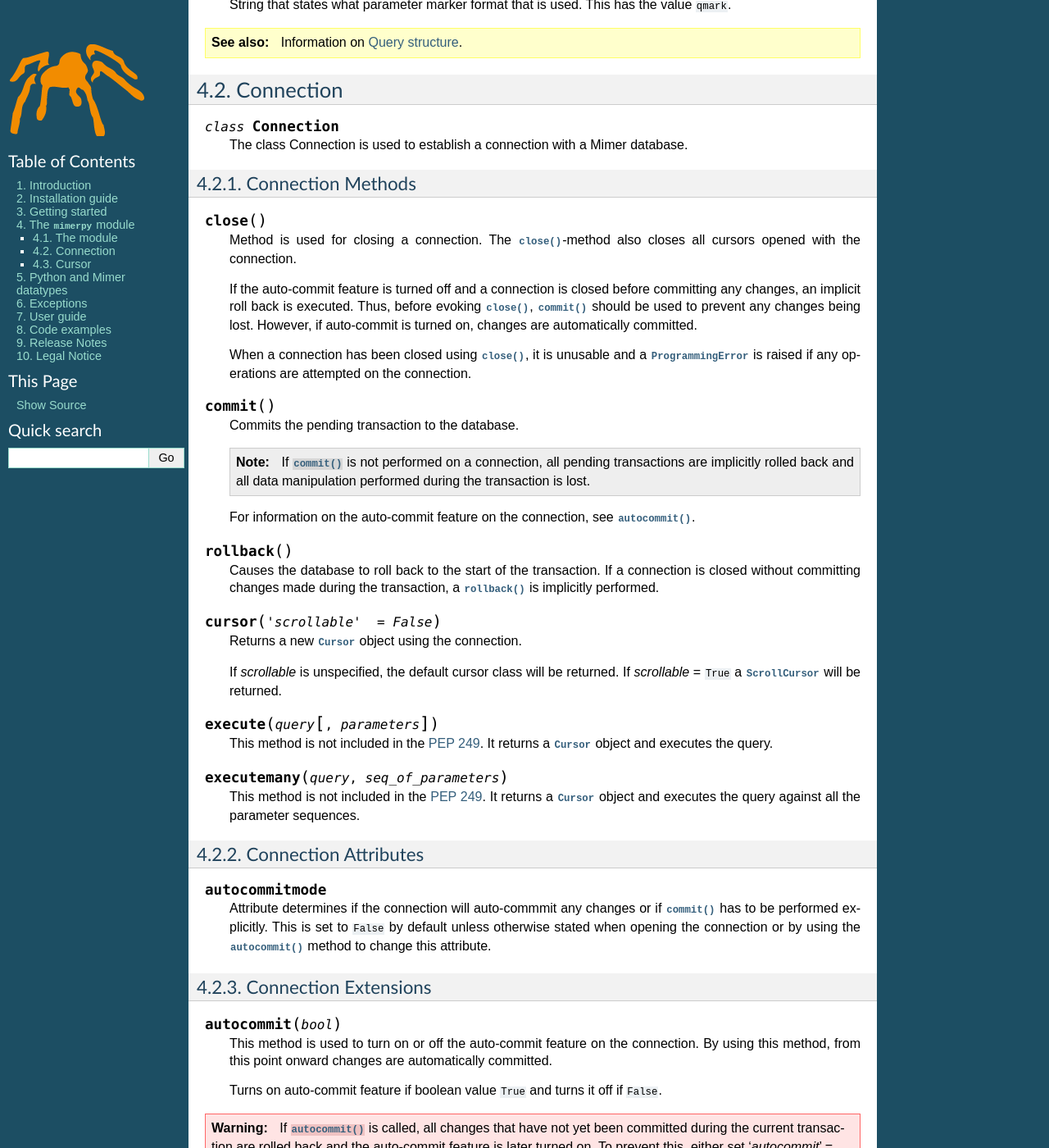
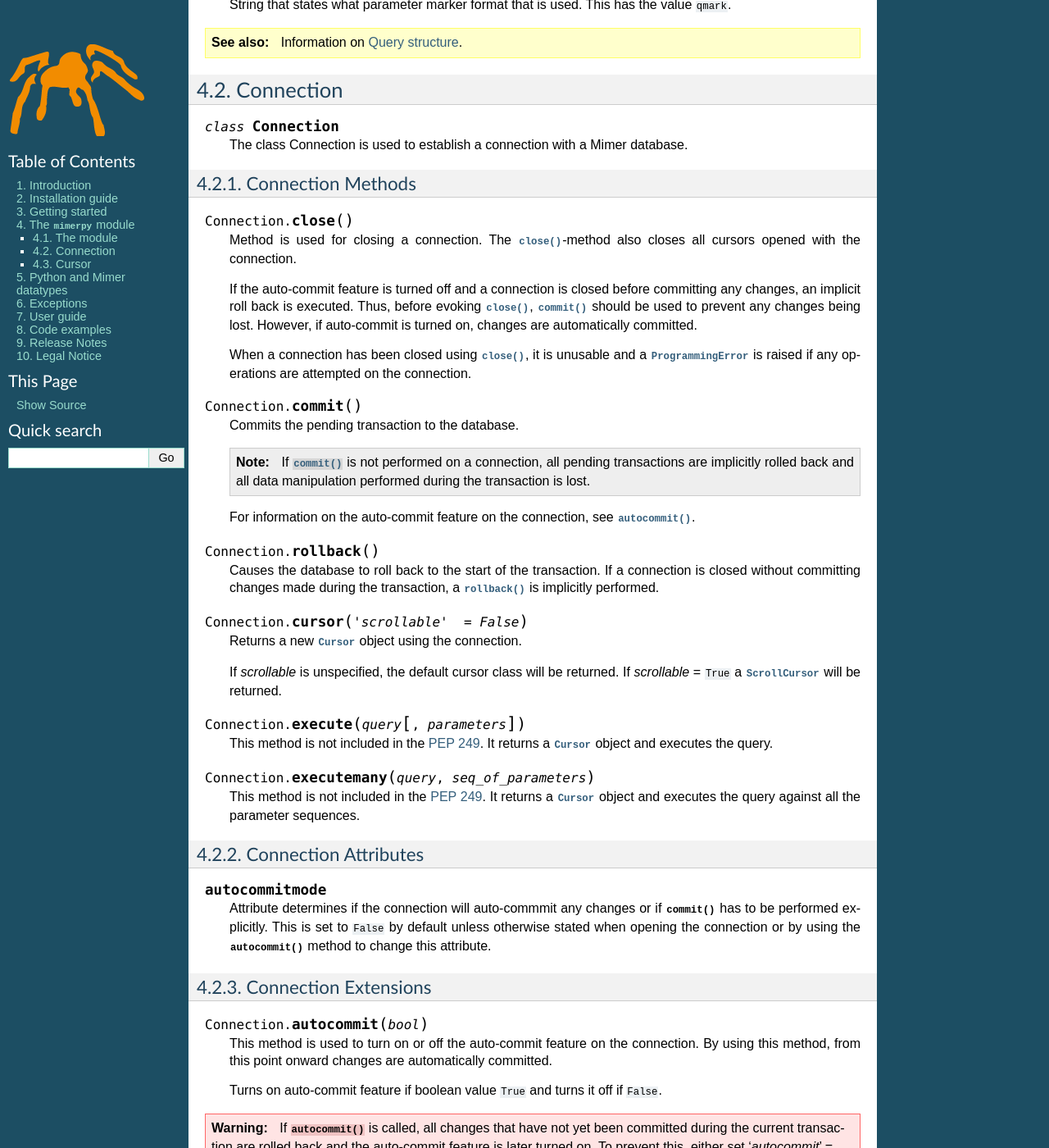
Before and after one commit to mimersql/MimerPy, a Sphinx documentation site: the page built from doc/mimerpy.rst, in a window 1280 px wide and 1400 px high, scrolled down 998 px. Shown: the whole window at 82% size. Built offline with Sphinx 7.4.7, drawn with Linux system fonts in a browser that asks for light colours; some of the changed text lies outside the part shown.

Commit message:
Fixed some more warnings when building Sphinx

```diff
--- a/doc/mimerpy.rst
+++ b/doc/mimerpy.rst
@@ -80,7 +80,7 @@ Connection
 Connection Methods
 --------------------------------------
 
-.. method:: close()
+.. method:: Connection.close()
 
   Method is used for closing a connection. The :meth:`~close`-method
   also closes all cursors opened with the connection.
@@ -95,7 +95,7 @@ Connection Methods
   unusable and a :exc:`~ProgrammingError` is raised if any operations
   are attempted on the connection.
 
-.. method:: commit()
+.. method:: Connection.commit()
 
   Commits the pending transaction to the database.
 
@@ -106,13 +106,13 @@ Connection Methods
   For information on the auto-commit feature on the connection, see
   :meth:`~autocommit`.
 
-.. method:: rollback()
+.. method:: Connection.rollback()
 
   Causes the database to roll back to the start of the transaction.
   If a connection is closed without committing changes made during
   the transaction, a :meth:`rollback` is implicitly performed.
 
-.. method:: cursor('scrollable'  = False)
+.. method:: Connection.cursor('scrollable'  = False)
 
   Returns a new :class:`~Cursor` object using the connection.
 
@@ -120,12 +120,12 @@ Connection Methods
   returned. If *scrollable* = ``True`` a :class:`ScrollCursor` will be
   returned.
 
-.. method:: execute(query, [,parameters])
+.. method:: Connection.execute(query, [,parameters])
 
   This method is not included in the `PEP 249`_. It returns a
   :class:`~Cursor` object and executes the query.
 
-.. method:: executemany(query, seq_of_parameters)
+.. method:: Connection.executemany(query, seq_of_parameters)
 
   This method is not included in the `PEP 249`_. It returns a
   :class:`~Cursor` object and executes the query against all the
@@ -144,7 +144,7 @@ Connection Attributes
 Connection Extensions
 ------------------------------------------
 
-.. method:: autocommit(bool)
+.. method:: Connection.autocommit(bool)
 
   This method is used to turn on or off the auto-commit feature on the
   connection.  By using this method, from this point onward changes
@@ -175,7 +175,7 @@ Connection Extensions
   default unless otherwise stated when opening the connection. For
   further information, see :doc:`exceptions`.
 
-.. method:: __enter__()
+.. method:: Connection.__enter__()
 
   Returns self which enables the connections's compatibility with the
   Python ``with`` statement.
@@ -239,7 +239,7 @@ Cursor Methods
   :meth:`~execute` did not produce a result set, a
   :exc:`~ProgrammingError` is raised.
 
-.. method:: fetchmany([size=cursor.arraysize])
+.. method:: Cursor.fetchmany([size=cursor.arraysize])
 
   Fetches the next rows of a result set. The rows are returned as a
   list of tuples. If no more data is available, an empty list is
```
Also changed, not shown: other parts of doc/mimerpy.rst (+10 -10 lines).
